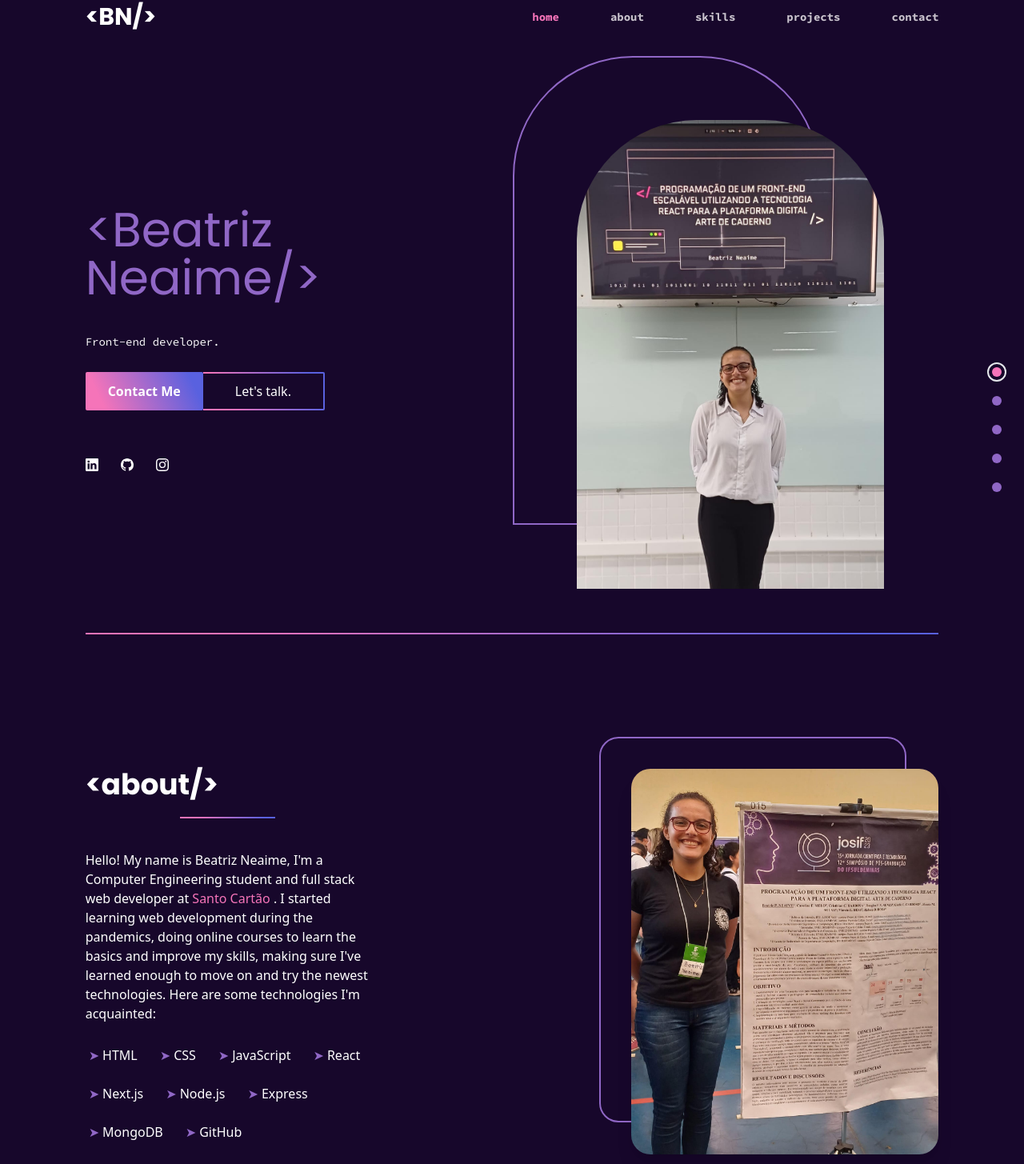
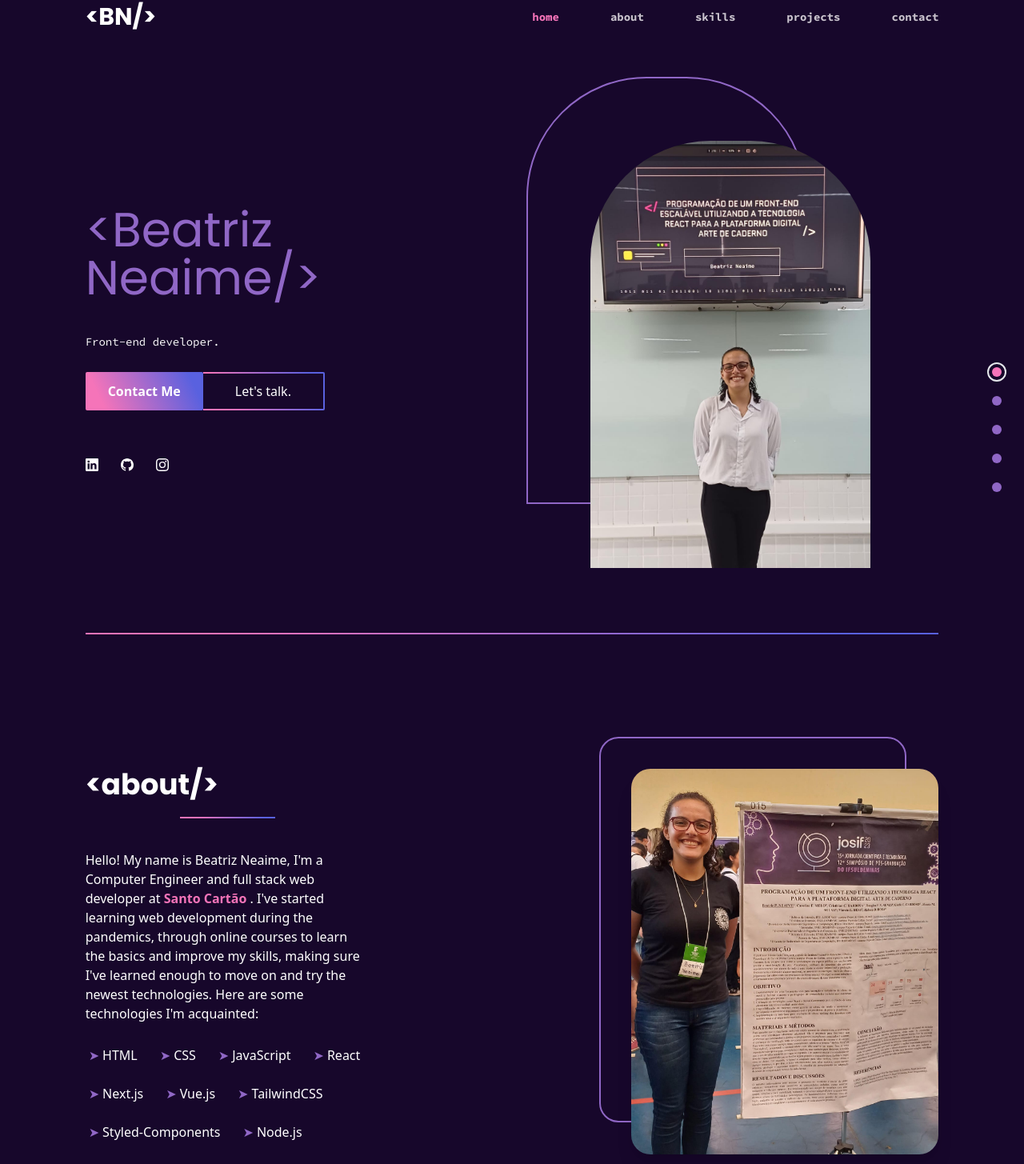
Before and after one commit to samuel-adedigba/personal-portfolio, a React (Create React App) app: page / in a window 1280 px wide. Shown: the part 21-1476 px from the top of the page at 80% size. Built offline with nearby package versions, Linux system fonts and the light colour scheme.

Commit message:
Refactor: re-style

```diff
--- a/src/components/Project.jsx
+++ b/src/components/Project.jsx
@@ -9,10 +9,10 @@ const projectV = {
 const Project = ({ title, subtitle, path, technologies }) => {
   const projectTitle = title.split(" ").join("-").toLowerCase();
   const overlayer = `absolute h-full w-full opacity-0 hover:opacity-80 transition duration-500
-    bg-pink z-30 flex flex-col justify-start items-start text-center p-16 text-deep-purple gap-3`;
+    bg-pink z-30 flex flex-col justify-start items-start text-center md:p-16 py-5 px-10 text-deep-purple gap-3`;
   return (
     <motion.div variants={projectV} className="relative">
-      <a href={path} target="_blank" rel="noopener noreferrer">
+      <a href={path} target="_blank" rel="noopener noreferrer" className="h-60 w-60" >
         <div className={overlayer}>
           <p className="text-3xl font-source-code font-bold ">{title}</p>
           <p className="mt-4 text-left">{subtitle}</p>
--- a/src/components/Tech.jsx
+++ b/src/components/Tech.jsx
@@ -1,8 +1,8 @@
-
 const Tech = ({ tech }) => {
   return (
-    <div className="flex items-center justify-center border-2 border-black text-black rounded-md p-1 ">
-      <p className="capitalize text-xm">{tech}</p>
+    <div className="flex flex-row items-center justify-start text-black gap-1 ">
+      <span className="text-purple">&#10148;</span>
+      <p>{tech}</p>
     </div>
   );
 };
--- a/src/index.css
+++ b/src/index.css
@@ -1,11 +1,21 @@
-@import url('https://fonts.googleapis.com/css2?family=Poppins:wght@400;700&family=Source+Code+Pro:wght@400;700&display=swap');
+@import url("https://fonts.googleapis.com/css2?family=Poppins:wght@400;700&family=Source+Code+Pro:wght@400;700&display=swap");
 
 @tailwind base;
 @tailwind components;
 @tailwind utilities;
 
-html, body, #root, .App{
-  background-color: #242038;
+html,
+body,
+#root,
+.app {
+  background-color: #17072b;
   height: 100%;
-  @apply text-white
+  @apply text-white;
+  padding: 0;
 }
+
+* {
+  margin: 0;
+  scroll-behavior: smooth;
+  box-sizing: border-box;
+}
--- a/src/scenes/AboutMe.jsx
+++ b/src/scenes/AboutMe.jsx
@@ -8,7 +8,7 @@ const AboutMe = () => {
   const mediumScreens = useMediaQuery("(min-width: 1060px)");
 
   return (
-    <section className="pt-10 pb-24 h-screen" id="about">
+    <section className="md:pt-10 pb-24 min-h-screen" id="about">
       <div className="md:flex md:justify-between md:gap-16 mt-32 ">
         <motion.div
           initial="hidden"
@@ -26,16 +26,16 @@ const AboutMe = () => {
           </p>
           <LineGradient width="w-1/3" />
           <p className="mt-10 mb-7">
-            Hello! My name is Beatriz Neaime, I'm a Computer Engineering student
+            Hello! My name is Beatriz Neaime, I'm a Computer Engineer
             and full stack web developer at{" "}
             <a
-              className="text-pink-two"
+              className="text-pink-two font-bold"
               href="https://www.santocartao.com.br"
               target="_blank"
             >
               Santo Cartão
             </a>{" "}
-            . I started learning web development during the pandemics, doing
+            . I've started learning web development during the pandemics, through
             online courses to learn the basics and improve my skills, making
             sure I've learned enough to move on and try the newest technologies.
             Here are some technologies I'm acquainted:
--- a/src/scenes/Landing.jsx
+++ b/src/scenes/Landing.jsx
@@ -1,38 +1,38 @@
-import useMediaQuery from "../hooks/useMediaQuery"
-import { motion } from 'framer-motion'
-import AnchorLink from 'react-anchor-link-smooth-scroll'
-import SocialMediaIcons from "../components/SocialMediaIcons"
+import useMediaQuery from "../hooks/useMediaQuery";
+import { motion } from "framer-motion";
+import AnchorLink from "react-anchor-link-smooth-scroll";
+import SocialMediaIcons from "../components/SocialMediaIcons";
 
 const Landing = ({ setSelectedPage }) => {
-    const largeScreens = useMediaQuery("(min-width: 1060px)")
+  const largeScreens = useMediaQuery("(min-width: 1060px)");
 
   return (
     <section
       id="home"
-            className="md:flex md:justify-between md:items-center gap-16 h-screen py-10 "
+      className="md:flex md:justify-between md:items-center gap-16 min-h-screen py-10 "
     >
-            <div className="md:w-screen md:basis-3/5 z-10 mt-16 md:mt-32 flex justify-center md:order-2">
+      <div className="md:w-screen basis-3/5 z-10 mt-20 md:mt-32 flex justify-center md:order-2">
         {largeScreens ? (
           <div
             className="relative z-0 ml-20 before:absolute before:-top-20 before:-left-20 before:rounded-t-[150px]
-                        before:w-full before:max-w-[400px] md:before:max-w-[400px] before:h-full before:border-2 before:border-purple before:z-[-1]"
+                        before:w-full before:max-w-[300px] md:before:max-w-[400px] before:h-full before:border-2 before:border-purple before:z-[-1]"
           >
             <img
               alt="profile"
-                            className="hover:filter hover:saturate-150 transition duration-500 z-10 w-full max-w-[400px] md:max-w-sm rounded-t-[150px] "
+              className="hover:filter hover:saturate-150 transition duration-500 z-10 w-full max-w-[300px] md:max-w-[350px] rounded-t-[150px] "
               src={require("../assets/profile.png")}
             />
           </div>
         ) : (
           <img
             alt="profile"
-                        className="z-10 w-full max-w-[400px] md:max-w-[600px]"
+            className="z-10 w-full max-w-[300px] md:max-w-[600px] rounded-top-[150px] "
             src={require("../assets/profile.png")}
           />
         )}
       </div>
 
-            <div className="z-30 basis-2/5 mt-12 md:mt-32">
+      <div className="z-30 md:basis-2/5 mt-12 md:mt-32">
         <motion.div
           initial="hidden"
           whileInView="visible"
@@ -97,7 +97,7 @@ const Landing = ({ setSelectedPage }) => {
         </motion.div>
       </div>
     </section>
-    )
-}
+  );
+};
 
-export default Landing
+export default Landing;
--- a/src/scenes/Projects.jsx
+++ b/src/scenes/Projects.jsx
@@ -12,7 +12,7 @@ const container = {
 
 const Projects = () => {
   return (
-    <section id="projects" className="py-48">
+    <section id="projects" className="py-48 min-h-screen">
       <motion.div
         className="md:w-2/5 mx-auto text-center"
         initial="hidden"
--- a/src/scenes/Skills.jsx
+++ b/src/scenes/Skills.jsx
@@ -3,7 +3,7 @@ import LineGradient from "../components/LineGradient";
 
 const Skills = () => {
   return (
-    <section id="skills" className="pt-10 pb-24 h-screen">
+    <section id="skills" className="pt-10 pb-24 min-h-screen">
       <div className="md:flex md:justify-between md:gap-16 mt-32 ">
         <motion.div
           initial="hidden"
--- a/src/utils/projects.js
+++ b/src/utils/projects.js
@@ -8,7 +8,7 @@ export const projects = [
     {
         title: "BR Finanças",
         subtitle: "A finance controller named BR Finanças.",
-        technologies: ["HandleBars", "Express", "MMySQL"],
+        technologies: ["HandleBars", "Express", "MySQL"],
         path: "https://github.com/BeatrizNeaime/BR-financas"
     },
     {
--- a/src/utils/tech.js
+++ b/src/utils/tech.js
@@ -4,12 +4,14 @@ export const technologies = [
     "JavaScript",
     "React",
     "Next.js",
+    "Vue.js",
+    "TailwindCSS",
+    "Styled-Components",
     "Node.js",
+    "Nest.js",
     "Express",
     "MongoDB",
     "GitHub",
-    "Styled-Components",
-    "TailwindCSS",
     "TypeScript",
     "WordPress",
     "SQL",
```
Lines whose indentation alone changed are shown as unchanged.
